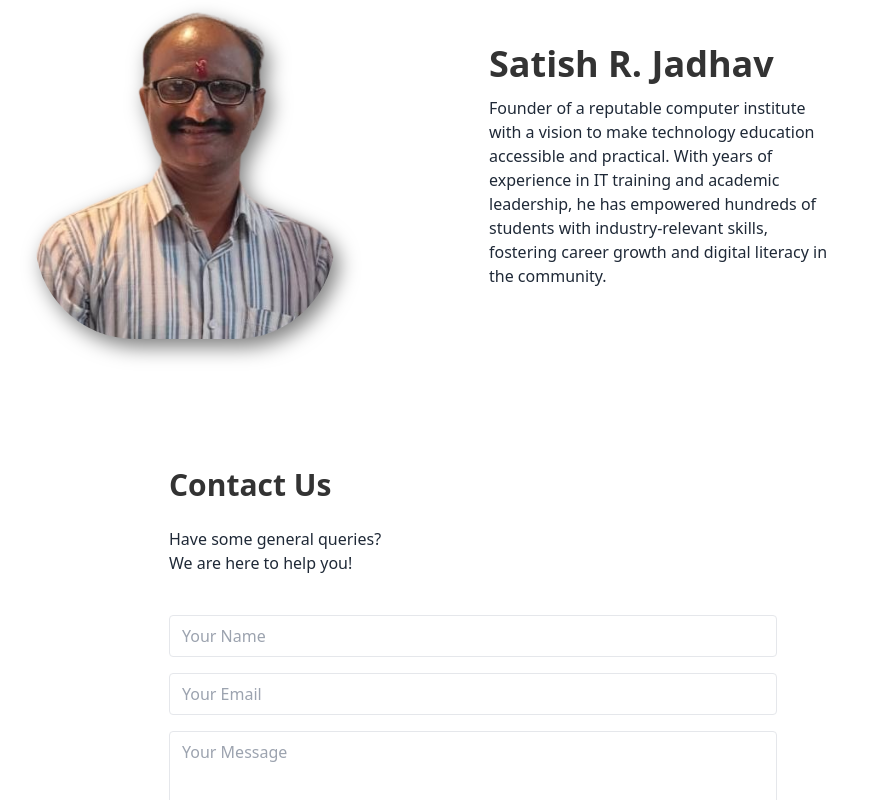
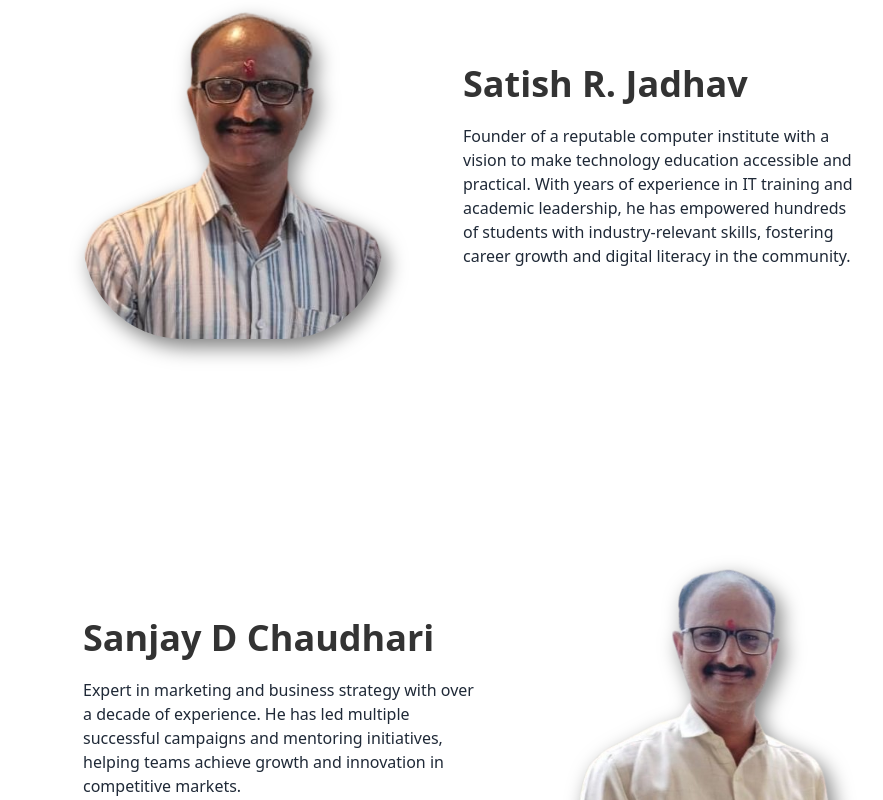
Before and after one commit to jadhavbhakti1512/systel, a React (Vite) app: page / in a window 1280 px wide. Shown: the part 2760-3560 px from the top of the page, without its empty margins (167-1050 px from the left). Built offline with nearby package versions, Linux system fonts and the light colour scheme.

Commit message:
Updated Team component with flex layout to fix image gap

```diff
--- a/src/component/Team/Team1.jsx
+++ b/src/component/Team/Team1.jsx
@@ -1,24 +1,30 @@
 import React from "react";
-import BannerPng from "../../assets/T11.png";
 import { motion } from "framer-motion";
+import BannerPng1 from "../../assets/T11.png";
+import BannerPng2 from "../../assets/T1.png";
 
-const Banner = () => {
+// Reusable component
+const TeamMember = ({ name, description, image, imageRight = false }) => {
   return (
-    <section id= "Team">
-      <div className="text-3xl text-center font-bold mb-0">Meet our team!</div>
-      <div className="container py-14 md:py-24 grid grid-cols-1 md:grid-cols-2 gap-8 space-y-6 md:space-y-0">
-        {/* Banner Image */}
-        <div className="flex justify-center items-center">
-        <motion.img
-            src={BannerPng}
-            alt="Custom Radius"
-            className="w-[300px] h-[350px] rounded-[100px] object-cover drop-shadow"
+    <div className="container py-14 md:py-24 flex flex-col md:flex-row items-center md:justify-center gap-20">
+      {/* Conditional order */}
+      {!imageRight && (
+        <>
+          {/* Image Left */}
+          <div className="flex-shrink-0">
+            <motion.img
+              src={image}
+              alt={name}
+              className="w-[300px] h-[350px] rounded-[100px] object-cover drop-shadow"
+              initial={{ opacity: 0, scale: 0.5 }}
+              whileInView={{ opacity: 1, scale: 1 }}
+              viewport={{ once: true }}
+              transition={{ duration: 0.5 }}
             />
-        </div>
+          </div>
 
-        {/* Banner Text */}
-        <div className="flex flex-col justify-center">
-          <div className="text-center md:text-left space-y-2">
+          {/* Text Right */}
+          <div className="max-w-[400px] text-center md:text-left space-y-4">
             <motion.h1
               initial={{ opacity: 0, scale: 0.5 }}
               whileInView={{ opacity: 1, scale: 1 }}
@@ -26,14 +32,68 @@ const Banner = () => {
               transition={{ duration: 0.5 }}
               className="text-3xl md:text-4xl font-bold !leading-snug"
             >
-              Satish R. Jadhav
+              {name}
+            </motion.h1>
+            <p className="text-gray-800">{description}</p>
+          </div>
+        </>
+      )}
 
+      {imageRight && (
+        <>
+          {/* Text Left */}
+          <div className="max-w-[400px] text-center md:text-left space-y-4">
+            <motion.h1
+              initial={{ opacity: 0, scale: 0.5 }}
+              whileInView={{ opacity: 1, scale: 1 }}
+              viewport={{ once: true }}
+              transition={{ duration: 0.5 }}
+              className="text-3xl md:text-4xl font-bold !leading-snug"
+            >
+              {name}
             </motion.h1>
-            <p className="text-gray-800 lg:max-w-[350px]">Founder of a reputable computer institute with a vision to make technology education accessible and practical. With years of experience in IT training and academic leadership, he has empowered hundreds of students with industry-relevant skills, fostering career growth and digital literacy in the community.</p>
+            <p className="text-gray-800">{description}</p>
+          </div>
 
+          {/* Image Right */}
+          <div className="flex-shrink-0">
+            <motion.img
+              src={image}
+              alt={name}
+              className="w-[300px] h-[350px] rounded-[100px] object-cover drop-shadow"
+              initial={{ opacity: 0, scale: 0.5 }}
+              whileInView={{ opacity: 1, scale: 1 }}
+              viewport={{ once: true }}
+              transition={{ duration: 0.5 }}
+            />
           </div>
-        </div>
-      </div>
+        </>
+      )}
+    </div>
+  );
+};
+
+// Main Banner component
+const Banner = () => {
+  return (
+    <section id="Team">
+      <div className="text-3xl text-center font-bold mb-0">Meet our team!</div>
+
+      {/* Person 1: Image Left */}
+      <TeamMember
+        name="Satish R. Jadhav"
+        description="Founder of a reputable computer institute with a vision to make technology education accessible and practical. With years of experience in IT training and academic leadership, he has empowered hundreds of students with industry-relevant skills, fostering career growth and digital literacy in the community."
+        image={BannerPng1}
+        imageRight={false}
+      />
+
+      {/* Person 2: Image Right */}
+      <TeamMember
+        name="Sanjay D Chaudhari"
+        description="Expert in marketing and business strategy with over a decade of experience. He has led multiple successful campaigns and mentoring initiatives, helping teams achieve growth and innovation in competitive markets."
+        image={BannerPng2}
+        imageRight={true}
+      />
     </section>
   );
 };
```
